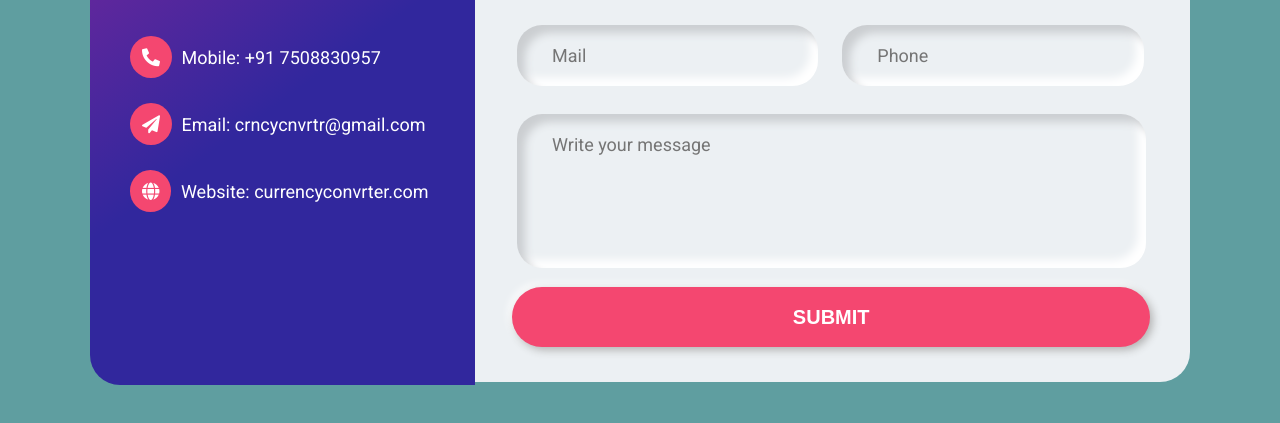
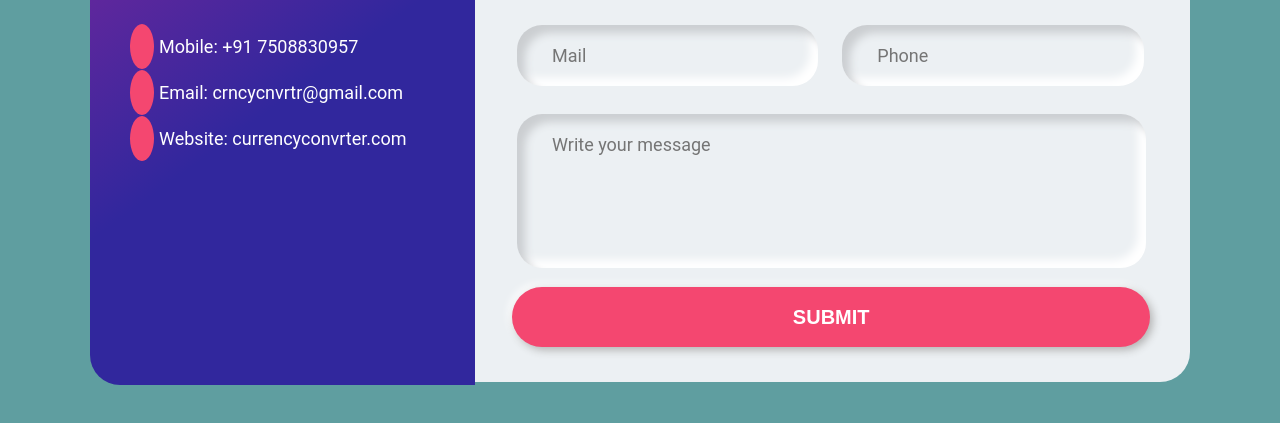
Before and after one commit to yudigarg3043/Currency-converter-SCM-, a plain HTML site: page Contact Us.html in a window 1280 px wide. Shown: the part 211-634 px from the top of the page. Drawn offline with Linux system fonts and the light colour scheme.

Commit message:
Commit on Contact

```diff
--- a/Contact Us.html
+++ b/Contact Us.html
@@ -4,8 +4,8 @@
     <meta charset="UTF-8">
     <meta name="viewport" content="width=device-width, initial-scale=1.0">
     <title>Contact Us</title>
-    <link rel="stylesheet" href="https://fonts.googleapis.com/css2?family=Roboto:wght@300;400;500;700&display=swap">
-    <link rel="stylesheet" href="https://use.fontawesome.com/releases/v5.15.4/css/all.css">
+    <!--<link rel="stylesheet" href="https://fonts.googleapis.com/css2?family=Roboto:wght@300;400;500;700&display=swap">
+    <link rel="stylesheet" href="https://use.fontawesome.com/releases/v5.15.4/css/all.css">-->
     <link rel="stylesheet" href="Contact Us(CSS).css">
 </head>
 <body>
```
